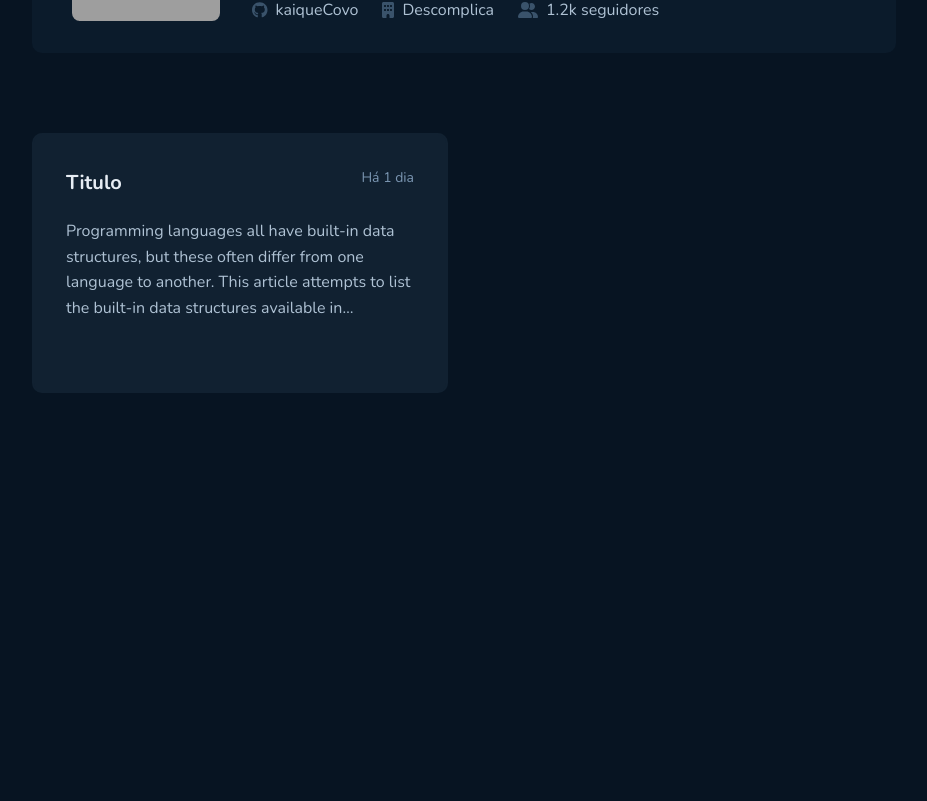
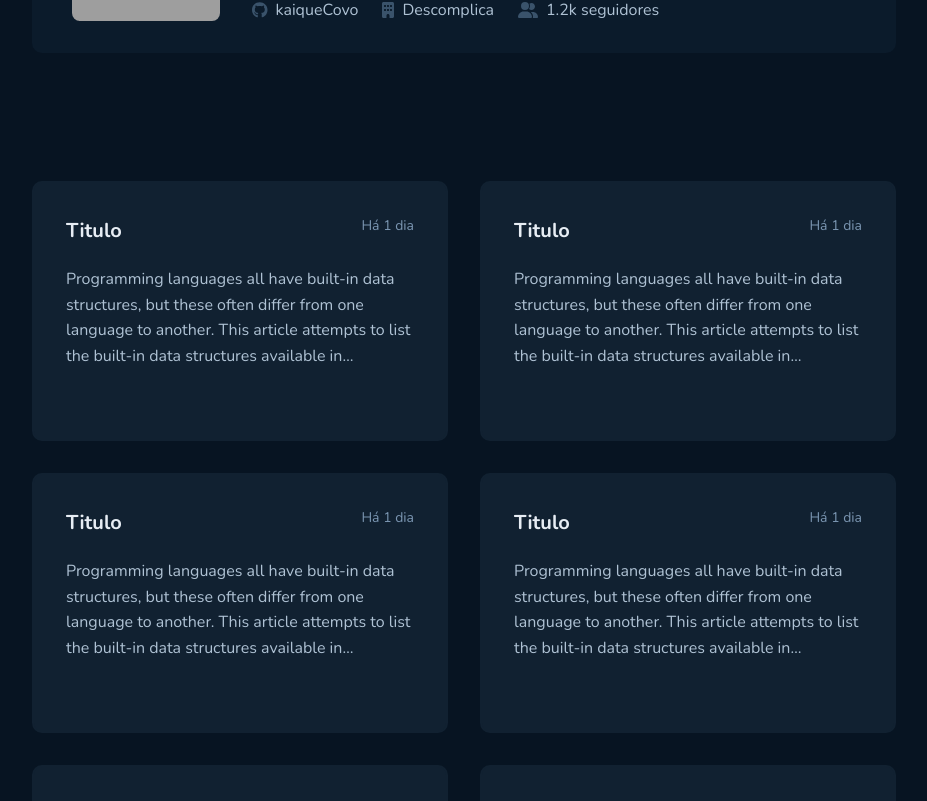
Before and after one commit to KaiqueCovo/github-blog, a React (Vite) app: page / in a window 1280 px wide. Shown: the part 375-1176 px from the top of the page, without its empty margins (176-1103 px from the left). Before the commit the page ends 800 px from the top, so only its background shows below. Built offline with nearby package versions, Linux system fonts and the light colour scheme; grey boxes are pictures that could not be loaded.

Commit message:
refactor: articles page

```diff
--- a/src/components/Article/index.tsx
+++ /dev/null
@@ -1,23 +0,0 @@
-import { ArticleBody, ArticleContainer, ArticleTitle } from "./styles";
-
-export function Article() {
-  return (
-    <ArticleContainer>
-      <ArticleTitle>
-        <h2>Titulo</h2>
-        <span>Há 1 dia</span>
-      </ArticleTitle>
-
-      <ArticleBody>
-        <p>
-          Programming languages all have built-in data structures, but these
-          often differ from one language to another. This article attempts to
-          list the built-in data structures available in JavaScript and what
-          properties they have. These can be used to build other data
-          structures. Wherever possible, comparisons with other languages are
-          drawn.
-        </p>
-      </ArticleBody>
-    </ArticleContainer>
-  );
-}
--- /dev/null
+++ b/src/components/Articles/index.tsx
@@ -0,0 +1,34 @@
+import {
+  ArticleBody,
+  ArticlesContainer,
+  Article,
+  ArticleTitle,
+} from "./styles";
+
+export function Articles() {
+  const articles = [1, 2, 3, 4, 5, 6];
+
+  return (
+    <ArticlesContainer>
+      {articles.map(() => (
+        <Article>
+          <ArticleTitle>
+            <h2>Titulo</h2>
+            <span>Há 1 dia</span>
+          </ArticleTitle>
+
+          <ArticleBody>
+            <p>
+              Programming languages all have built-in data structures, but these
+              often differ from one language to another. This article attempts
+              to list the built-in data structures available in JavaScript and
+              what properties they have. These can be used to build other data
+              structures. Wherever possible, comparisons with other languages
+              are drawn.
+            </p>
+          </ArticleBody>
+        </Article>
+      ))}
+    </ArticlesContainer>
+  );
+}
--- a/src/components/Article/styles.ts
+++ b/src/components/Articles/styles.ts
@@ -1,6 +1,14 @@
 import styled from "styled-components";
 
-export const ArticleContainer = styled.article`
+export const ArticlesContainer = styled.div`
+  display: grid;
+  grid-template-columns: 1fr 1fr;
+  gap: 2rem;
+
+  margin-top: 3rem;
+`;
+
+export const Article = styled.article`
   width: 26rem;
   height: 16.25rem;
   background-color: ${(props) => props.theme.colors.base.post};
--- a/src/components/index.ts
+++ b/src/components/index.ts
@@ -1,3 +1,3 @@
 export * from "./Header";
 export * from "./Profile";
-export * from "./Article";
+export * from "./Articles";
--- a/src/pages/Home/index.tsx
+++ b/src/pages/Home/index.tsx
@@ -1,4 +1,4 @@
-import { Header, Article, Profile } from "@/components";
+import { Header, Articles, Profile } from "@/components";
 import { HomeContainer } from "./styles";
 
 export function Home() {
@@ -7,7 +7,7 @@ export function Home() {
       <Header />
       <HomeContainer>
         <Profile />
-        <Article />
+        <Articles />
       </HomeContainer>
     </>
   );
```
